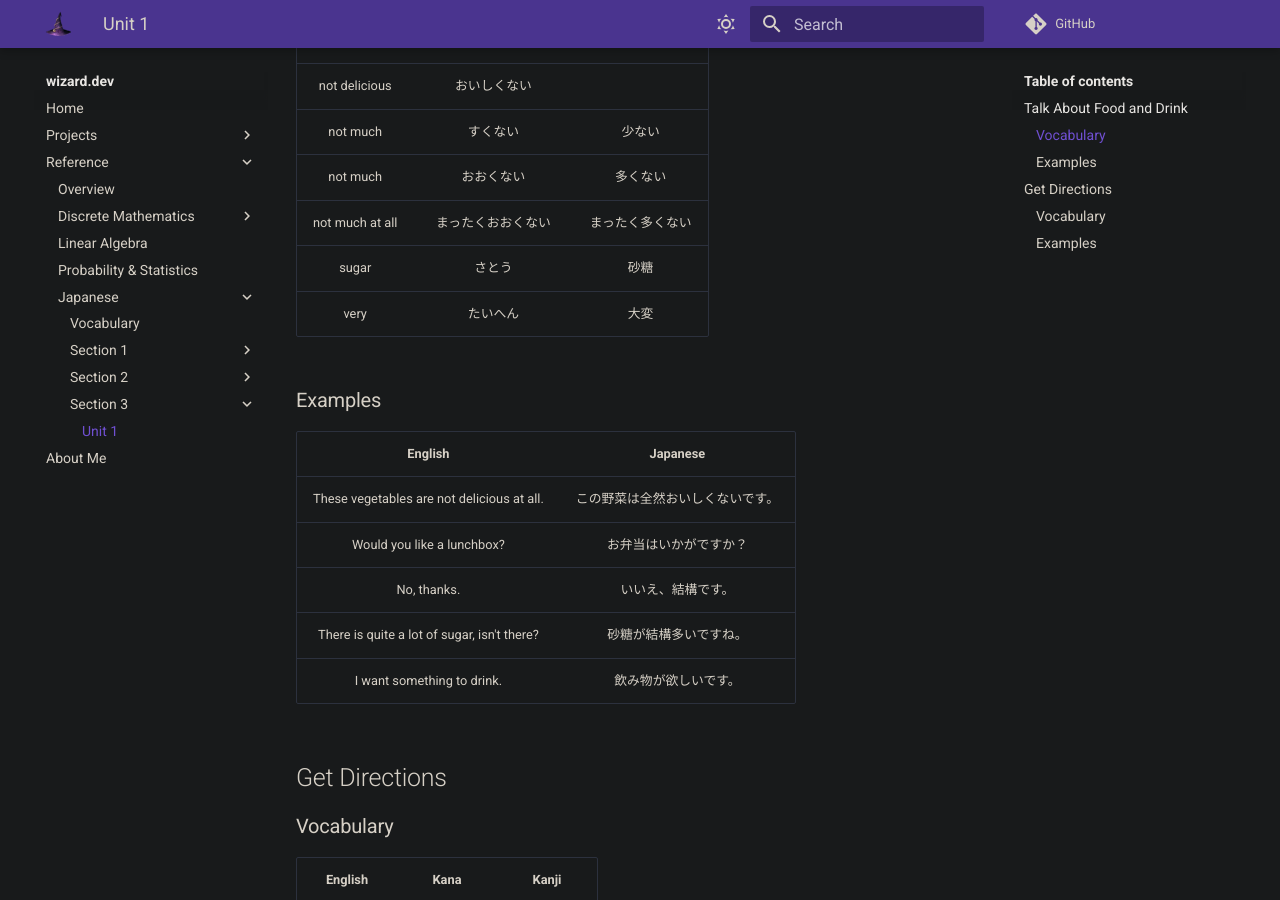
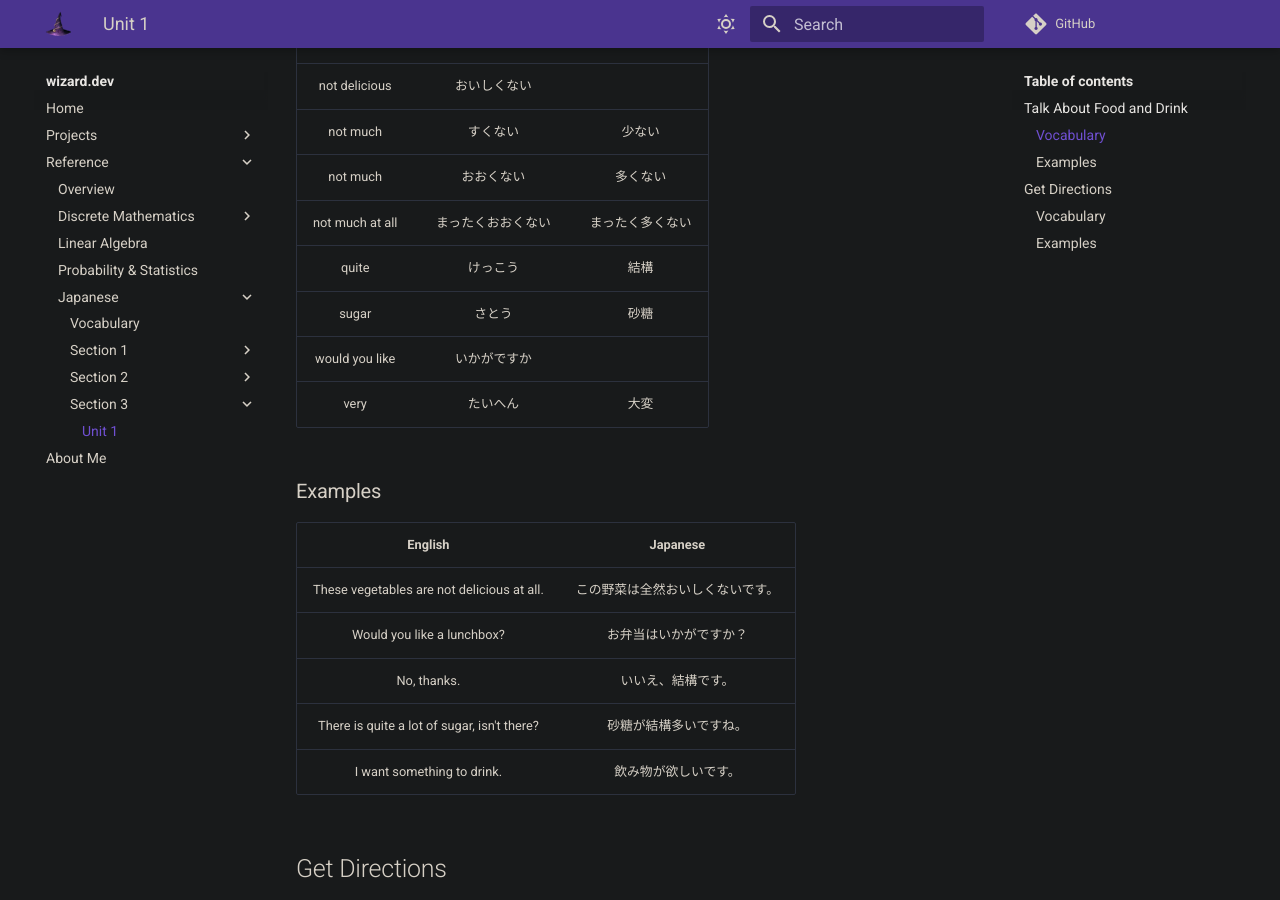
Before and after one commit to zkWildfire/wizard.dev, an MkDocs documentation site: the page built from docs/reference/japanese/section-3/unit-1.md, in a window 1280 px wide and 900 px high, scrolled down 850 px. Built offline with MkDocs 1.6.1 and Material for MkDocs 9.7.7, drawn with Linux system fonts in a browser that asks for light colours; comment, search, counter and statistics services are not loaded.

```diff
--- a/docs/reference/japanese/section-3/unit-1.md
+++ b/docs/reference/japanese/section-3/unit-1.md
@@ -20,7 +20,9 @@
 | not much | すくない | 少ない |
 | not much | おおくない | 多くない |
 | not much at all | まったくおおくない | まったく多くない |
+| quite | けっこう | 結構 |
 | sugar | さとう | 砂糖 |
+| would you like | いかがですか | |
 | very | たいへん | 大変 |
 
 ### Examples
```
Also changed, not shown: docs/reference/japanese/vocabulary.md (+2 -0 lines).
